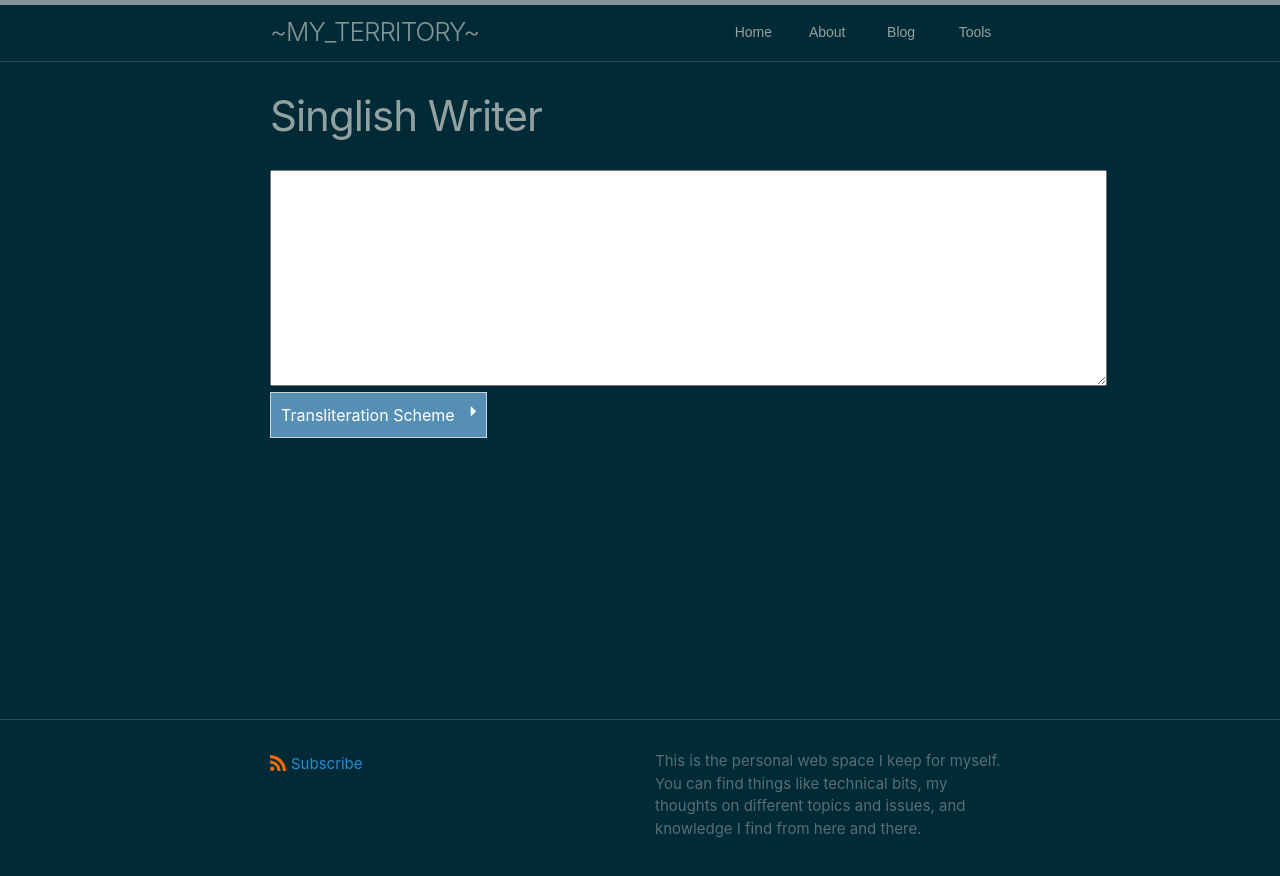
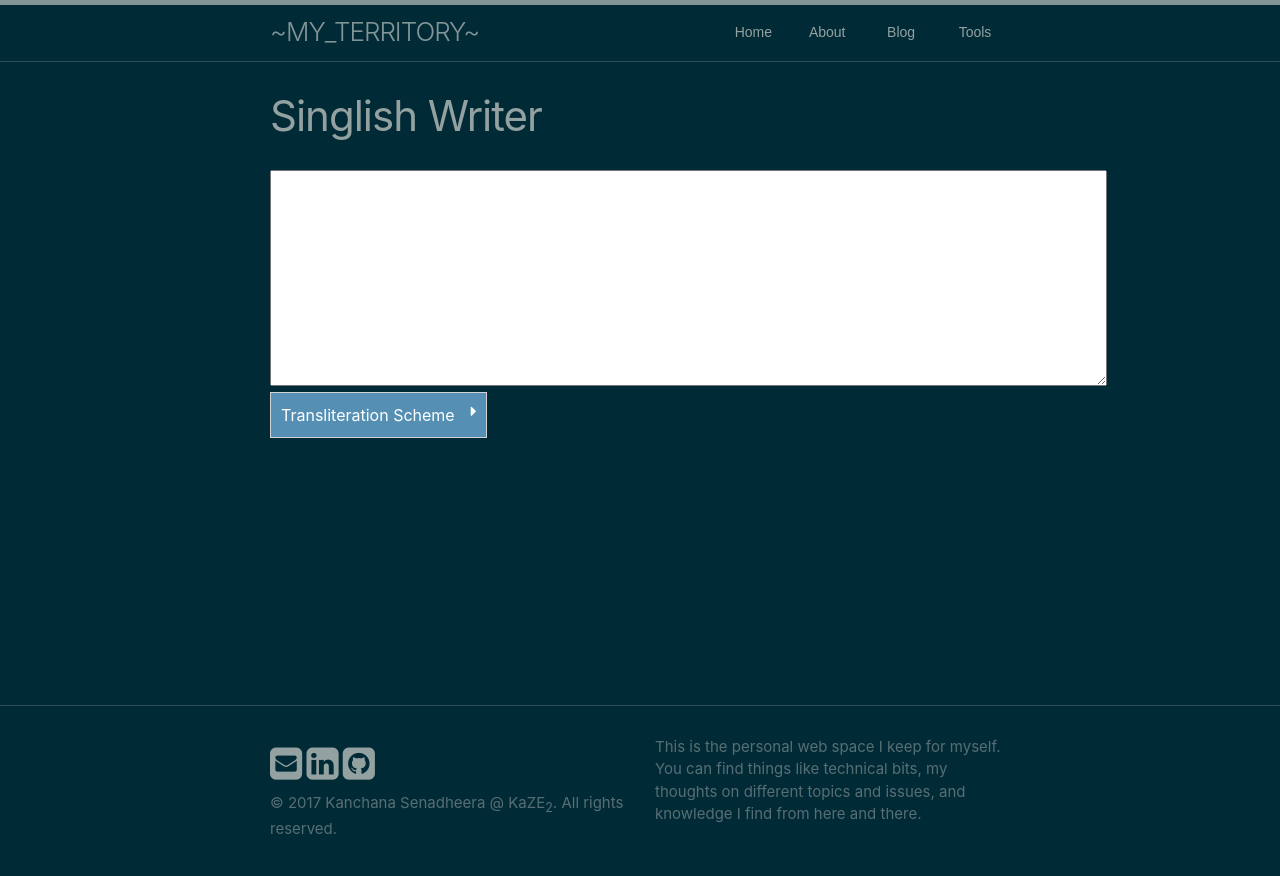
Before and after one commit to 000407/000407.github.io, a Jekyll site: the page built from tools/singlish.md, in a window 1280 px wide. Shown: the top 876 px of the page. Built offline with Jekyll 4.4.1, drawn with Linux system fonts in a browser that asks for light colours.

Commit message:
Added social links. Minor style refactoring.

```diff
--- a/_config.yml
+++ b/_config.yml
@@ -25,8 +25,6 @@ description: >- # this means to ignore newlines until "baseurl:"
   You can find things like technical bits, my thoughts on different topics and issues, and knowledge I find from here and there.
 baseurl: "/" # the subpath of your site, e.g. /blog
 url: "https://kanchana.senadheera.net" # the base hostname & protocol for your site, e.g. http://example.com
-linkedin_username: kanchana-senadheera
-github_username:  "000407"
 
 show_excerpts: true
 
--- a/_includes/footer.html
+++ b/_includes/footer.html
@@ -5,13 +5,10 @@
 
     <div class="footer-col-wrapper">
       <div class="footer-col">
-        <p class="feed-subscribe">
-          <a href="{{ 'feed.xml' | relative_url }}">
-            <svg class="svg-icon orange">
-              <use xlink:href="{{ 'assets/minima-social-icons.svg#rss' | relative_url }}"></use>
-            </svg><span>Subscribe</span>
-          </a>
-        </p>
+        <div class="social-links">
+          {%- include social.html -%}
+        </div>
+        <p>&copy; 2017 Kanchana Senadheera @ KaZE<sub>2</sub>. All rights reserved.</p>
       {%- if site.author %}
         <ul class="contact-list">
           {% if site.author.name -%}
@@ -27,11 +24,6 @@
         <p>{{ site.description | escape }}</p>
       </div>
     </div>
-
-    <div class="social-links">
-      {%- include social.html -%}
-    </div>
-
   </div>
 
 </footer>
--- a/_includes/social.html
+++ b/_includes/social.html
@@ -1,21 +1,11 @@
-{%- assign social = site.minima.social_links -%}
-
-<ul class="social-media-list">
-  {%- for glb in social.gitlab -%}{%- if glb.username and glb.instance -%}<li><a rel="me" href="https://{{ glb.instance | cgi_escape | escape}}/{{glb.username}}" title="{{ glb.username | escape }}"><svg class="svg-icon grey"><use xlink:href="{{ '/assets/minima-social-icons.svg#gitlab' | relative_url }}"></use></svg></a></li>{%- endif -%}{%- endfor -%}
-  {%- if social.dribbble -%}<li><a rel="me" href="https://dribbble.com/{{ social.dribbble | cgi_escape | escape }}" title="{{ social.dribbble | escape }}"><svg class="svg-icon grey"><use xlink:href="{{ '/assets/minima-social-icons.svg#dribbble' | relative_url }}"></use></svg></a></li>{%- endif -%}
-  {%- if social.facebook -%}<li><a rel="me" href="https://www.facebook.com/{{ social.facebook | cgi_escape | escape }}" title="{{ social.facebook | escape }}"><svg class="svg-icon grey"><use xlink:href="{{ '/assets/minima-social-icons.svg#facebook' | relative_url }}"></use></svg></a></li>{%- endif -%}
-  {%- if social.flickr -%}<li><a rel="me" href="https://www.flickr.com/photos/{{ social.flickr | cgi_escape | escape }}" title="{{ social.flickr | escape }}"><svg class="svg-icon grey"><use xlink:href="{{ '/assets/minima-social-icons.svg#flickr' | relative_url }}"></use></svg></a></li>{%- endif -%}
-  {%- if social.github -%}<li><a rel="me" href="https://github.com/{{ social.github | cgi_escape | escape }}" title="{{ social.github | escape }}"><svg class="svg-icon grey"><use xlink:href="{{ '/assets/minima-social-icons.svg#github' | relative_url }}"></use></svg></a></li>{%- endif -%}
-  {%- if social.stackoverflow -%}<li><a rel="me" href="https://stackoverflow.com/users/{{ social.stackoverflow | cgi_escape | escape }}" title="{{ social.stackoverflow | escape }}"><svg class="svg-icon grey"><use xlink:href="{{ '/assets/minima-social-icons.svg#stackoverflow' | relative_url }}"></use></svg></a></li>{%- endif -%}
-  {%- if social.instagram -%}<li><a rel="me" href="https://www.instagram.com/{{ social.instagram | cgi_escape | escape }}" title="{{ social.instagram | escape }}"><svg class="svg-icon grey"><use xlink:href="{{ '/assets/minima-social-icons.svg#instagram' | relative_url }}"></use></svg></a></li>{%- endif -%}
-  {%- if social.linkedin -%}<li><a rel="me" href="https://www.linkedin.com/in/{{ social.linkedin | cgi_escape | escape }}" title="{{ social.linkedin | escape }}"><svg class="svg-icon grey"><use xlink:href="{{ '/assets/minima-social-icons.svg#linkedin' | relative_url }}"></use></svg></a></li>{%- endif -%}
-  {%- if social.pinterest -%}<li><a rel="me" href="https://www.pinterest.com/{{ social.pinterest | cgi_escape | escape }}" title="{{ social.pinterest | escape }}"><svg class="svg-icon grey"><use xlink:href="{{ '/assets/minima-social-icons.svg#pinterest' | relative_url }}"></use></svg></a></li>{%- endif -%}
-  {%- for mst in social.mastodon -%}{%- if mst.username and mst.instance -%}<li><a rel="me" href="https://{{ mst.instance | cgi_escape | escape}}/@{{mst.username}}" title="{{ mst.username | escape }}"><svg class="svg-icon grey"><use xlink:href="{{ '/assets/minima-social-icons.svg#mastodon' | relative_url }}"></use></svg></a></li>{%- endif -%}{%- endfor -%}
-  {%- if social.twitter -%}<li><a rel="me" href="https://twitter.com/{{ social.twitter | cgi_escape | escape }}" title="{{ social.twitter | escape }}"><svg class="svg-icon grey"><use xlink:href="{{ '/assets/minima-social-icons.svg#twitter' | relative_url }}"></use></svg></a></li>{%- endif -%}
-  {%- if social.youtube -%}<li><a rel="me" href="https://www.youtube.com/{{ social.youtube | cgi_escape | escape }}" title="{{ social.youtube | escape }}"><svg class="svg-icon grey"><use xlink:href="{{ '/assets/minima-social-icons.svg#youtube' | relative_url }}"></use></svg></a></li>{%- endif -%}
-  {%- if social.youtube_channel -%}<li><a rel="me" href="https://www.youtube.com/channel/{{ social.youtube_channel | cgi_escape | escape }}" title="{{ social.youtube_channel_name | escape | default: 'YouTube' }}"><svg class="svg-icon grey"><use xlink:href="{{ '/assets/minima-social-icons.svg#youtube' | relative_url }}"></use></svg></a></li>{%- endif -%}
-  {%- if social.telegram -%}<li><a rel="me" href="https://t.me/{{ social.telegram | cgi_escape | escape }}" title="{{ social.telegram | escape }}"><svg class="svg-icon grey"><use xlink:href="{{ '/assets/minima-social-icons.svg#telegram' | relative_url }}"></use></svg></a></li>{%- endif -%}
-  {%- if social.keybase -%}<li><a rel="me" href="https://keybase.io/{{ social.keybase | cgi_escape | escape }}" title="{{ social.keybase | escape }}"><svg class="svg-icon grey"><use xlink:href="{{ '/assets/minima-social-icons.svg#keybase' | relative_url }}"></use></svg></a></li>{%- endif -%}
-  {%- if social.microdotblog -%}<li><a rel="me" href="https://micro.blog/{{ social.microdotblog | cgi_escape | escape }}" title="{{ social.microdotblog | escape }}"><svg class="svg-icon grey"><use xlink:href="{{ '/assets/minima-social-icons.svg#microdotblog' | relative_url }}"></use></svg></a></li>{%- endif -%}
-  {%- if social.devto -%}<li><a href="https://dev.to/{{ social.devto | cgi_escape | escape }}" title="{{ social.devto | escape }}"><svg class="svg-icon grey"><use xlink:href="{{ '/assets/minima-social-icons.svg#devto' | relative_url }}"></use></svg></a></li>{%- endif -%}
-</ul>
+{% if site.data.social %}
+<div id="social-media">
+    {% assign sm = site.data.social %}
+    {% for entry in sm %}
+        {% assign key = entry | first %}
+        {% if sm[key].id %}
+            <a href="{{ sm[key].href }}{{ sm[key].id }}" title="{{ sm[key].title }}" class="social-icon"><i class="fa {{ sm[key].fa-icon }}"></i></a>
+        {% endif %}
+    {% endfor %}
+</div>
+{% endif %}
--- a/assets/css/singlish.scss
+++ b/assets/css/singlish.scss
@@ -4,6 +4,10 @@
 ul {
 	margin-left: 0;
 	margin-bottom: 0;
+}
+
+#typearea {
+	resize: vertical;
 }
 
 table.scheme {
--- a/assets/css/style.scss
+++ b/assets/css/style.scss
@@ -142,8 +142,13 @@ div.tooltip:not(:first-child) {
   visibility: visible;
 }
 
-#typearea {
-	resize: vertical;
+a.social-icon {
+	font-size: 2.5em;
+	color: #93a1a1;
+
+	&:hover {
+		color: #fff;
+	}
 }
 
 .mermaid {
```
Also changed, not shown: _data/social.yml (added, +17 -0 lines).
